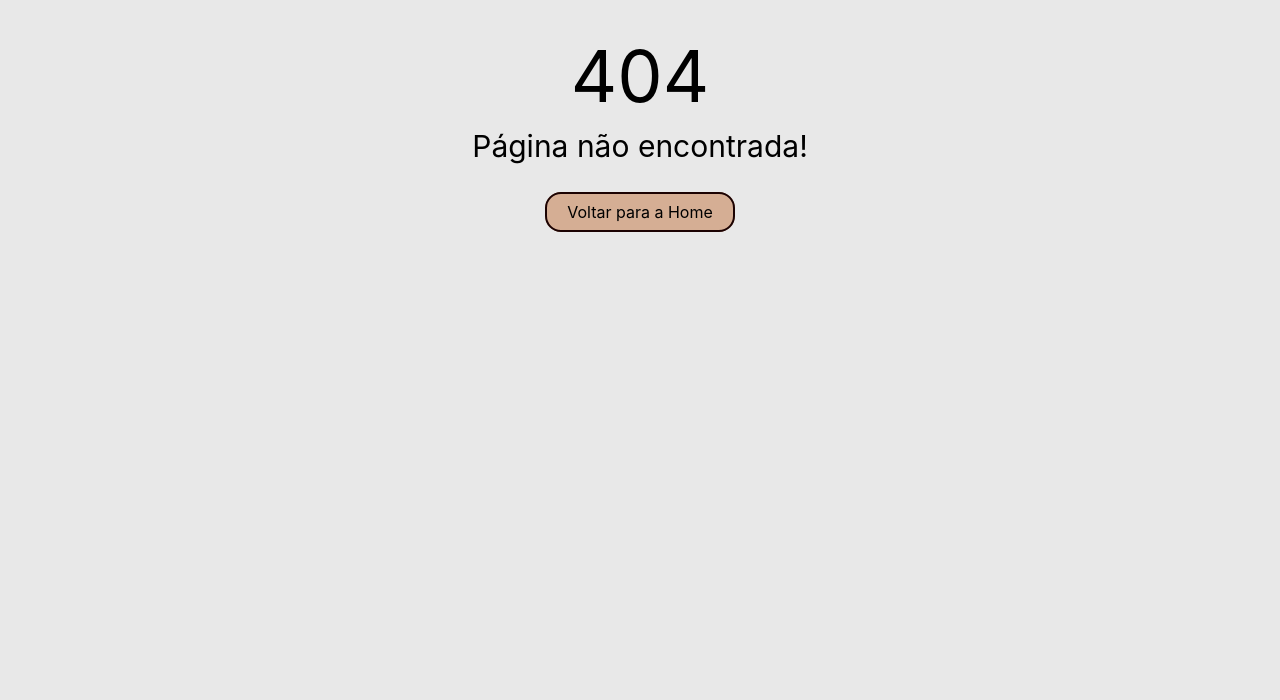
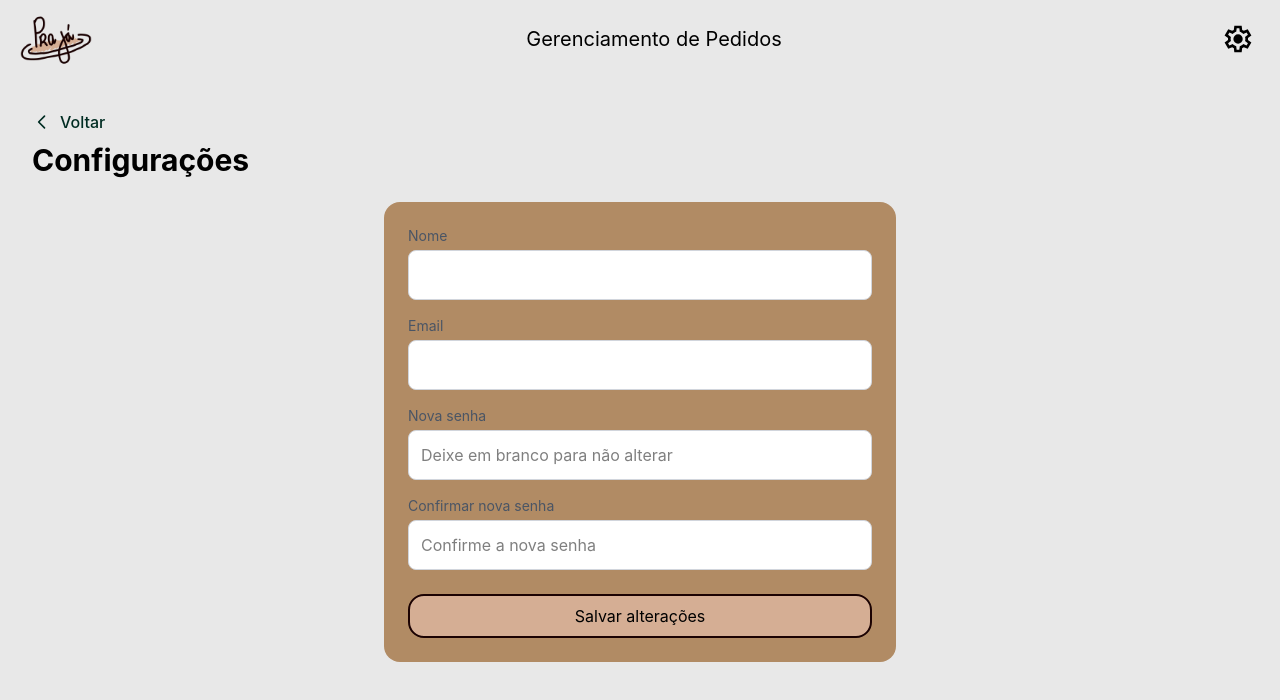
Before and after one commit to fcp-team/restaurant-order-manager, a Next.js app: page /configuracoes in a window 1280 px wide. Before the commit this address had no page. Shown: the top 700 px of the page. Built offline with nearby package versions, Linux system fonts and the light colour scheme; no server answers.

Commit message:
feat: adiciona página de editar perfil para todos os usuários

```diff
--- a/package.json
+++ b/package.json
@@ -15,7 +15,7 @@
     "autoprefixer": "^10.4.27",
     "bcrypt": "^6.0.0",
     "chart.js": "^4.5.1",
-    "jsonwebtoken": "^9.0.0",
+    "jsonwebtoken": "^9.0.3",
     "mysql2": "^3.18.1",
     "next": "16.1.6",
     "postcss": "^8.5.8",
--- a/server.ts
+++ b/server.ts
@@ -4,7 +4,7 @@ import { WebSocketServer, WebSocket } from 'ws'
 import { IncomingMessage } from 'http'
 
 const dev = process.env.NODE_ENV !== 'production'
-const hostname = process.env.HOST || 'localhost'
+const hostname = 'localhost'
 const port = Number(process.env.PORT) || 3000
 
 const app = next({ dev, hostname, port })
--- /dev/null
+++ b/src/app/api/auth/me/route.ts
@@ -0,0 +1,30 @@
+import { NextResponse } from "next/server"
+import { verificarToken } from "@/lib/auth"
+import { RepositorioUsuario } from "@/server/repositories/usuario.repositorio"
+import { cookies } from "next/headers"
+
+const repositorio = new RepositorioUsuario()
+
+export async function GET() {
+  try {
+    const token = (await cookies()).get("auth_token")?.value
+    if (!token) {
+      return NextResponse.json({ error: "Não autorizado" }, { status: 401 })
+    }
+
+    const payload = verificarToken(token)
+    const usuario = await repositorio.buscarUsuario(payload.id_usuario)
+    if (!usuario) {
+      return NextResponse.json({ error: "Usuário não encontrado" }, { status: 404 })
+    }
+
+    return NextResponse.json({
+      id_usuario: usuario.Id,
+      nome: usuario.Nome,
+      email: usuario.Email,
+      funcao: usuario.Funcao,
+    })
+  } catch {
+    return NextResponse.json({ error: "Erro ao buscar usuário" }, { status: 500 })
+  }
+}
--- /dev/null
+++ b/src/app/configuracoes/page.tsx
@@ -0,0 +1,142 @@
+"use client"
+import { useState, useEffect } from "react"
+import Header from "@/components/Header"
+import { useRouter } from "next/navigation"
+
+export default function Configuracoes() {
+  const router = useRouter()
+  const [nome, setNome] = useState("")
+  const [email, setEmail] = useState("")
+  const [senha, setSenha] = useState("")
+  const [confirmarSenha, setConfirmarSenha] = useState("")
+  const [mensagem, setMensagem] = useState("")
+  const [erro, setErro] = useState("")
+  const [loading, setLoading] = useState(false)
+  const [idUsuario, setIdUsuario] = useState("")
+
+  useEffect(() => {
+    async function carregarUsuario() {
+      const res = await fetch("/api/auth/me")
+      if (res.ok) {
+        const data = await res.json()
+        setIdUsuario(data.id_usuario)
+        setNome(data.nome)
+        setEmail(data.email)
+      }
+    }
+    carregarUsuario()
+  }, [])
+
+  async function salvar() {
+    setErro("")
+    setMensagem("")
+
+    if (senha && senha !== confirmarSenha) {
+      setErro("As senhas não coincidem!")
+      return
+    }
+
+    setLoading(true)
+    try {
+      const body: Partial<{ nome: string; email: string; senha: string }> = { nome, email }
+      if (senha) body.senha = senha
+
+      const res = await fetch(`/api/usuarios/${idUsuario}/atualizar`, {
+        method: "PATCH",
+        headers: { "Content-Type": "application/json" },
+        body: JSON.stringify(body),
+      })
+
+      if (res.ok) {
+        setMensagem("Dados atualizados com sucesso!")
+        setSenha("")
+        setConfirmarSenha("")
+      } else {
+        const data = await res.json()
+        setErro(data.error ?? "Erro ao atualizar dados.")
+      }
+    } catch {
+      setErro("Erro ao atualizar dados.")
+    } finally {
+      setLoading(false)
+    }
+  }
+
+  return (
+    <>
+      <Header />
+      <div className="p-8">
+        <div className="mb-6">
+          <button
+            onClick={() => router.back()}
+            className="inline-flex items-center text-emerald-950 hover:text-emerald-900 font-medium mb-2"
+          >
+            <svg xmlns="http://www.w3.org/2000/svg" className="h-5 w-5 mr-2" fill="none" viewBox="0 0 24 24" stroke="currentColor">
+              <path strokeLinecap="round" strokeLinejoin="round" strokeWidth={2} d="M15 19l-7-7 7-7" />
+            </svg>
+            Voltar
+          </button>
+          <h2 className="text-3xl font-bold">Configurações</h2>
+        </div>
+
+        <div className="bg-[var(--color-surface)] rounded-2xl p-6 max-w-lg mx-auto">
+          <div className="flex flex-col gap-4">
+
+            <div>
+              <label className="text-sm text-gray-600 mb-1 block">Nome</label>
+              <input
+                type="text"
+                value={nome}
+                onChange={(e) => setNome(e.target.value)}
+                className="w-full border border-gray-300 rounded-lg p-3 bg-white"
+              />
+            </div>
+
+            <div>
+              <label className="text-sm text-gray-600 mb-1 block">Email</label>
+              <input
+                type="email"
+                value={email}
+                onChange={(e) => setEmail(e.target.value)}
+                className="w-full border border-gray-300 rounded-lg p-3 bg-white"
+              />
+            </div>
+
+            <div>
+              <label className="text-sm text-gray-600 mb-1 block">Nova senha</label>
+              <input
+                type="password"
+                value={senha}
+                onChange={(e) => setSenha(e.target.value)}
+                placeholder="Deixe em branco para não alterar"
+                className="w-full border border-gray-300 rounded-lg p-3 bg-white"
+              />
+            </div>
+
+            <div>
+              <label className="text-sm text-gray-600 mb-1 block">Confirmar nova senha</label>
+              <input
+                type="password"
+                value={confirmarSenha}
+                onChange={(e) => setConfirmarSenha(e.target.value)}
+                placeholder="Confirme a nova senha"
+                className="w-full border border-gray-300 rounded-lg p-3 bg-white"
+              />
+            </div>
+
+            {erro && <p className="text-red-500 text-sm">{erro}</p>}
+            {mensagem && <p className="text-green-600 text-sm">{mensagem}</p>}
+
+            <button
+              onClick={salvar}
+              disabled={loading}
+              className="cursor-pointer bg-[var(--color-button-action)] border-[var(--color-button-action-border)] border-2 rounded-2xl p-2 px-5 mt-2 disabled:opacity-50"
+            >
+              {loading ? "Salvando..." : "Salvar alterações"}
+            </button>
+          </div>
+        </div>
+      </div>
+    </>
+  )
+}
--- a/src/components/Header.tsx
+++ b/src/components/Header.tsx
@@ -57,7 +57,7 @@ function OpcoesModal({ closeSettingsFn }: { closeSettingsFn: () => void }) {
 
         <div className="space-y-3">
           <Link
-            href="#"
+            href="/configuracoes"
             className="block w-full px-4 py-3 text-center bg-(--color-button-action) text-(--color-text-primary) rounded-md font-medium hover:bg-(--color-button-action-hover) transition-colors cursor-pointer border-2 border-(--color-button-action-border)"
           >
             Editar perfil
```
Also changed, not shown: 1 other file (tests, documents, lock files or other folders).
